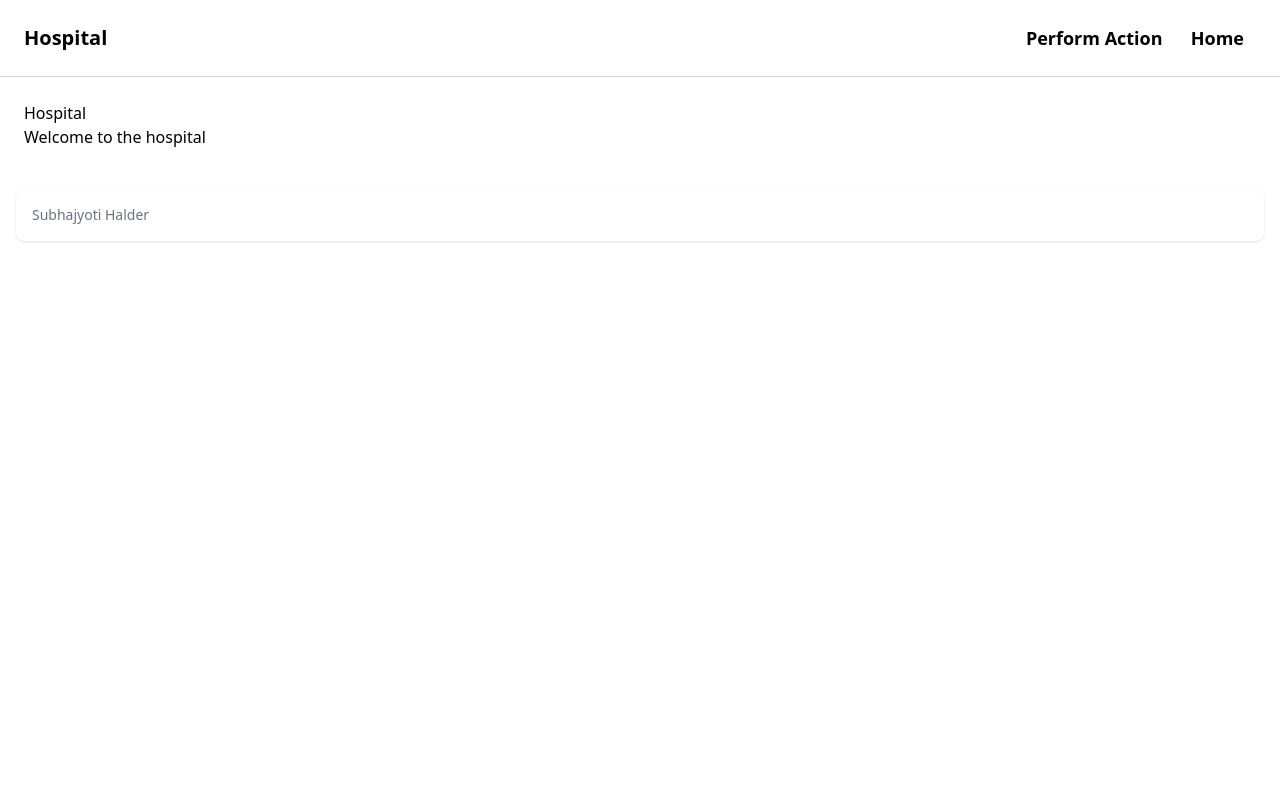
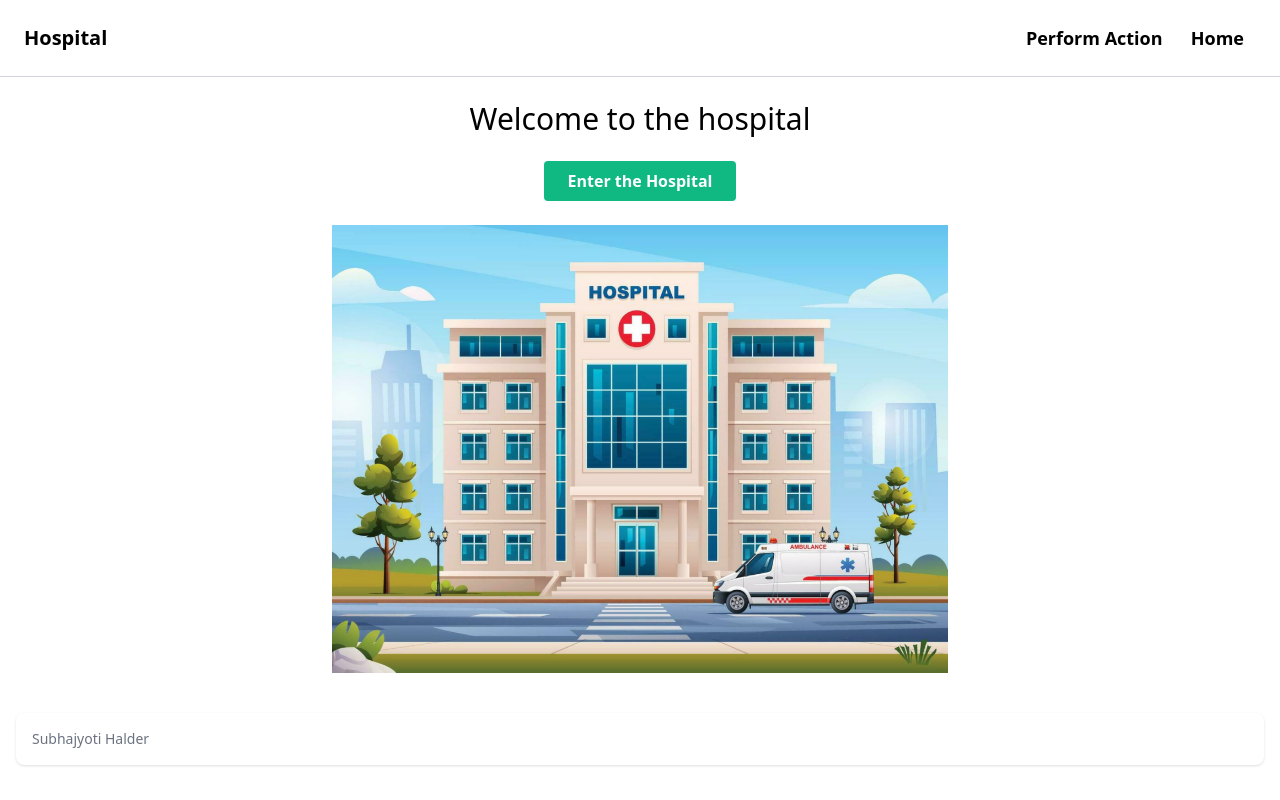
Before and after one commit to subhu-darkknight72/VLN_WebApp_backend, a Django app: page /hospital/ in a window 1280 px wide. Run offline with Django 4.2, Linux system fonts and the light colour scheme; parts of the project's set-up code (start-up, migrations or seed data) failed here and were passed over; some libraries are stand-ins or nearby versions.

Commit message:
Add IndexPage image

```diff
--- a/hospital/templates/hospital/index.html
+++ b/hospital/templates/hospital/index.html
@@ -1,8 +1,23 @@
 {% extends 'hospital/base.html' %}
+{% load static %}
 
 {% block title %}Home{% endblock %}
 
 {% block content %}
-    <h1>Hospital</h1>
-    <h3>Welcome to the hospital</h3>
+    <h1 class="flex justify-center mb-6 text-3xl">Welcome to the hospital</h1>
+    {% comment %} Align the div to the center of the page {% endcomment %}
+    <div class="flex justify-center">
+        <button
+            class="bg-emerald-500 hover:bg-emerald-700 text-white font-bold py-2 px-6 rounded focus:outline-none focus:shadow-outline" type="reset"
+            onclick="location.href='{% url 'hospitalReset' %}'"
+        >
+            Enter the Hospital
+        </button>
+    </div>
+
+    <div class="flex justify-center mt-6">
+        {% comment %} Insert an image {% endcomment %}
+
+        <img src="https://github.com/subhu-darkknight72/VLN_WebApp_backend/blob/main/static/hospital/hospitalImage.png?raw=true" alt="Hospital" class="w-1/2" />
+    </div>
 {% endblock %}
```
Also changed, not shown: static/hospital/hospitalImage.png (added).
